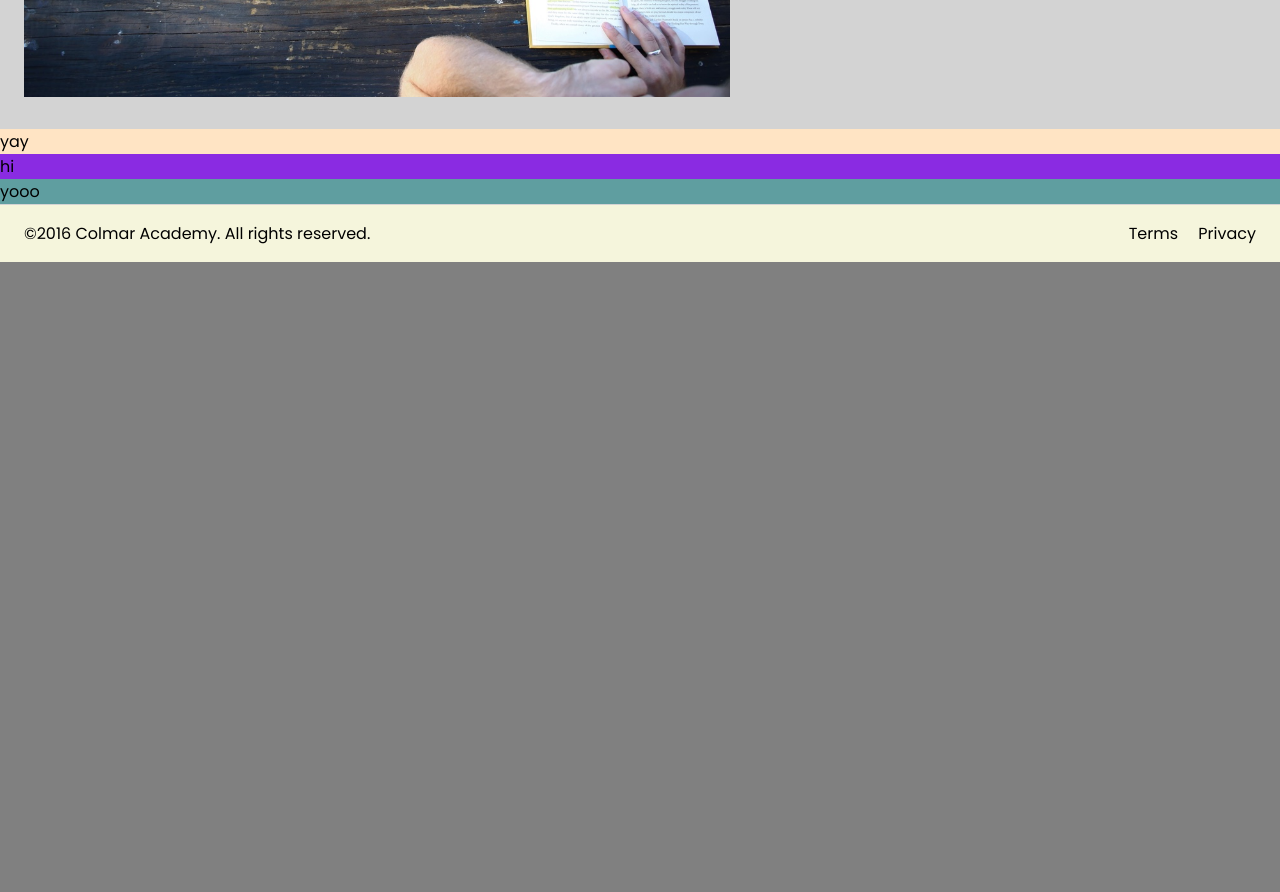
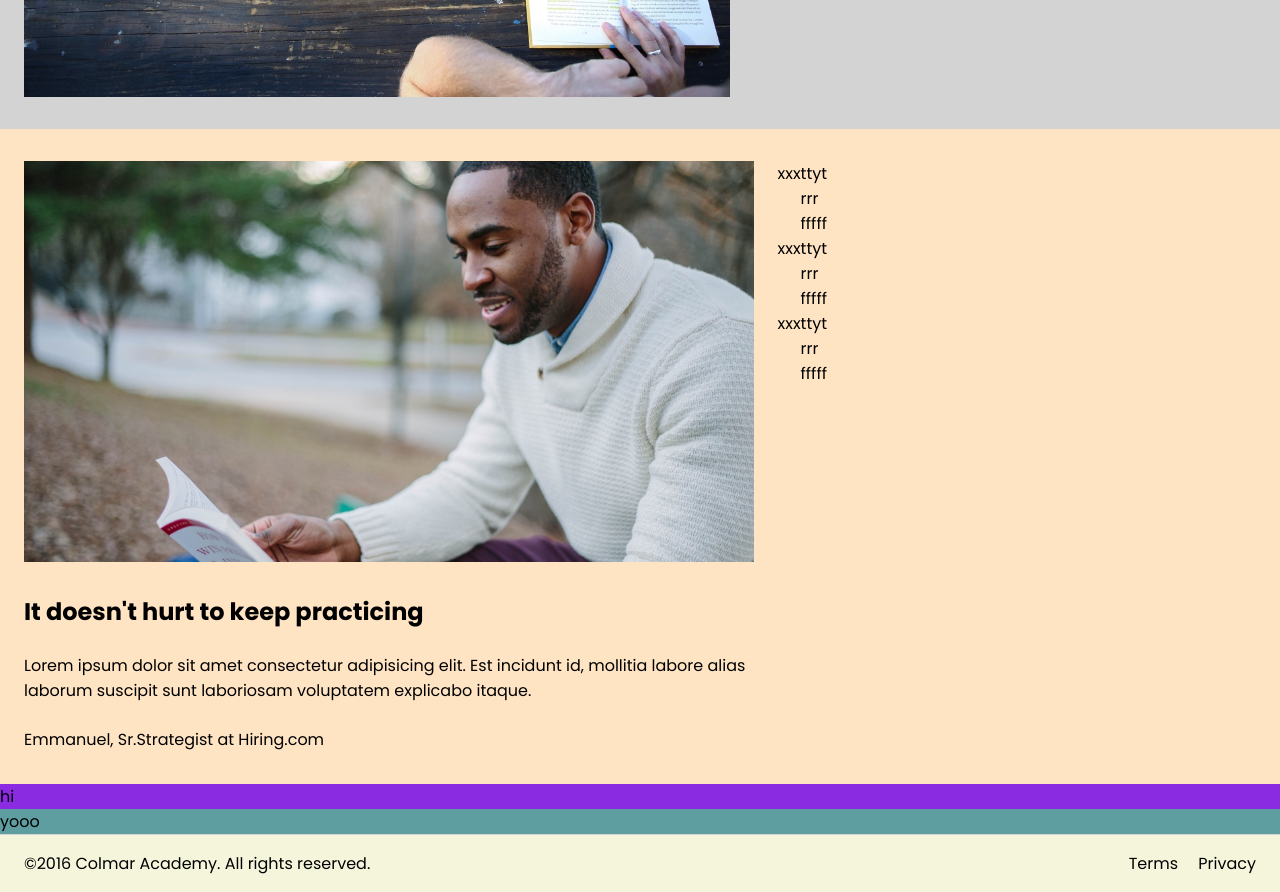
Before and after one commit to mmmmmob/30-mob-colmar, a plain HTML site: page index.html in a window 1280 px wide. Shown: the part 520-1412 px from the top of the page. Before the commit the page ends 800 px from the top, so only its background shows below. Drawn offline with Linux system fonts and the light colour scheme.

Commit message:
info section layour for 2 columns

```diff
--- a/index.html
+++ b/index.html
@@ -39,8 +39,45 @@
                 <button>Start here</button>
             </div>
         </section>
-        <section class="information">
-            yay
+        <section class="info">
+            <div class="info__highlight">
+                <img src="./assets/images/information-main.jpg" alt="info_main">
+                <h2>It doesn't hurt to keep practicing</h2>
+                <p id="quote">Lorem ipsum dolor sit amet consectetur adipisicing elit. Est incidunt id, mollitia labore alias laborum suscipit sunt laboriosam voluptatem explicabo itaque.</p>
+                <p id="byline">Emmanuel, Sr.Strategist at Hiring.com</p>
+            </div>
+            <div class="info__article">
+                <div class="info__article--box" id="article-1">
+                    <div class="info__article--box--image">
+                        xxx
+                    </div>
+                    <div class="info__article--box--details">
+                        <p>ttyt</p>
+                        <p>rrr</p>
+                        <p>fffff</p>
+                    </div>
+                </div>
+                <div class="info__article--box" id="article-2">
+                    <div class="info__article--box--image">
+                        xxx
+                    </div>
+                    <div class="info__article--box--details">
+                        <p>ttyt</p>
+                        <p>rrr</p>
+                        <p>fffff</p>
+                    </div>
+                </div>
+                <div class="info__article--box" id="article-3">
+                    <div class="info__article--box--image">
+                        xxx
+                    </div>
+                    <div class="info__article--box--details">
+                        <p>ttyt</p>
+                        <p>rrr</p>
+                        <p>fffff</p>
+                    </div>
+                </div>
+            </div>
         </section>
         <section class="course">
             hi
--- a/styles.css
+++ b/styles.css
@@ -37,8 +37,53 @@ main {
     justify-content: center;
 }
 
-.information {
+.info {
     background-color: bisque;
+    display: flex;
+    padding-top: 32px;
+    padding-left: 24px;
+}
+
+.info__highlight {
+    padding-right: 24px;
+    width: 60%;
+}
+
+.info__highlight img {
+    width: 100%;
+    height: auto;
+    display: block;
+}
+
+.info__highlight h2 {
+    padding-top: 32px;
+    padding-bottom: 24px;
+}
+
+#quote {
+    padding-bottom: 24px;
+}
+
+#byline {
+    padding-bottom: 32px;
+}
+
+.info__article {
+    display: flex;
+    flex-direction: column;
+}
+
+.info__article--box {
+    display: flex;
+}
+
+.info__article--box--image {
+
+}
+
+.info__article--box--details {
+    display: flex;
+    flex-direction: column;
 }
 
 .course {
```
